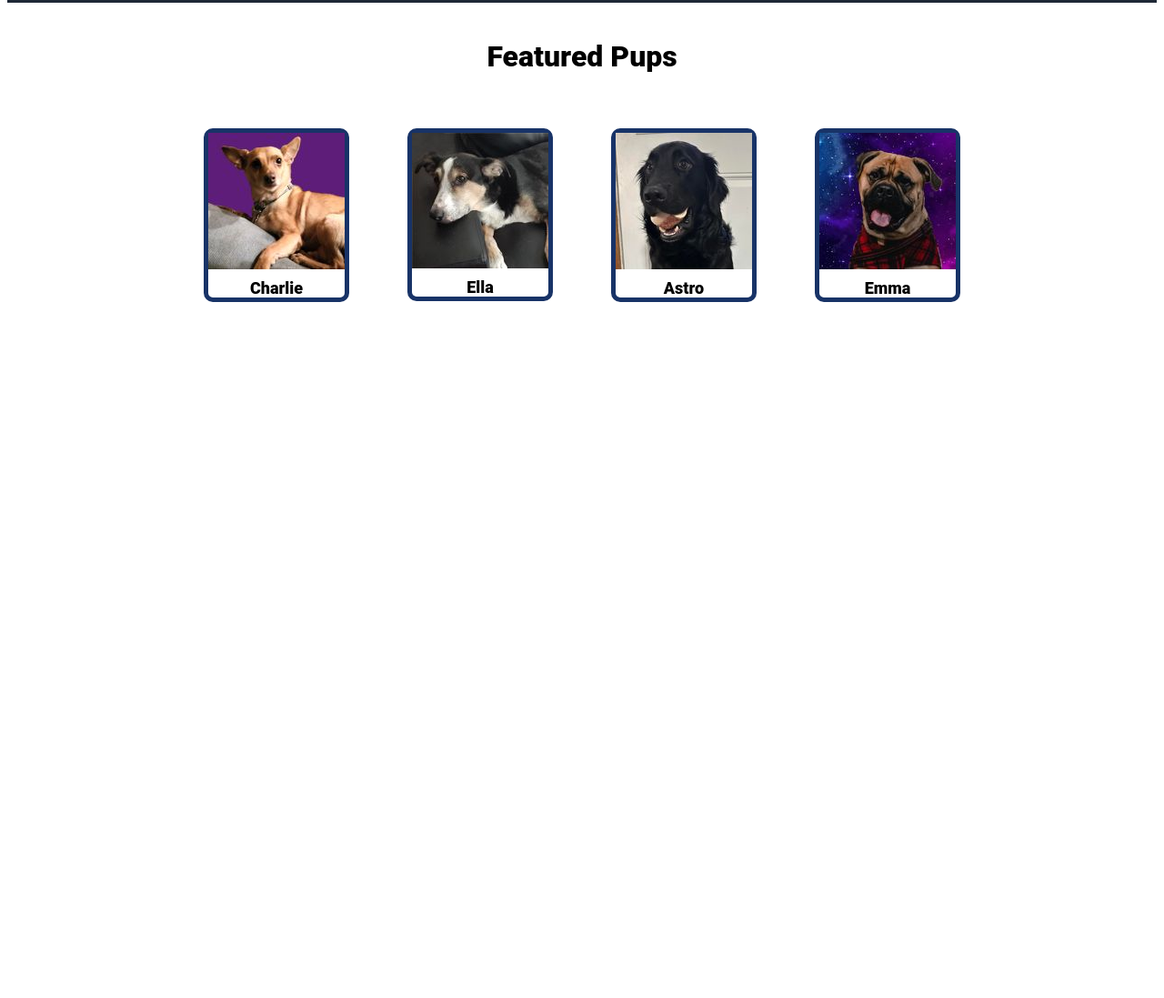
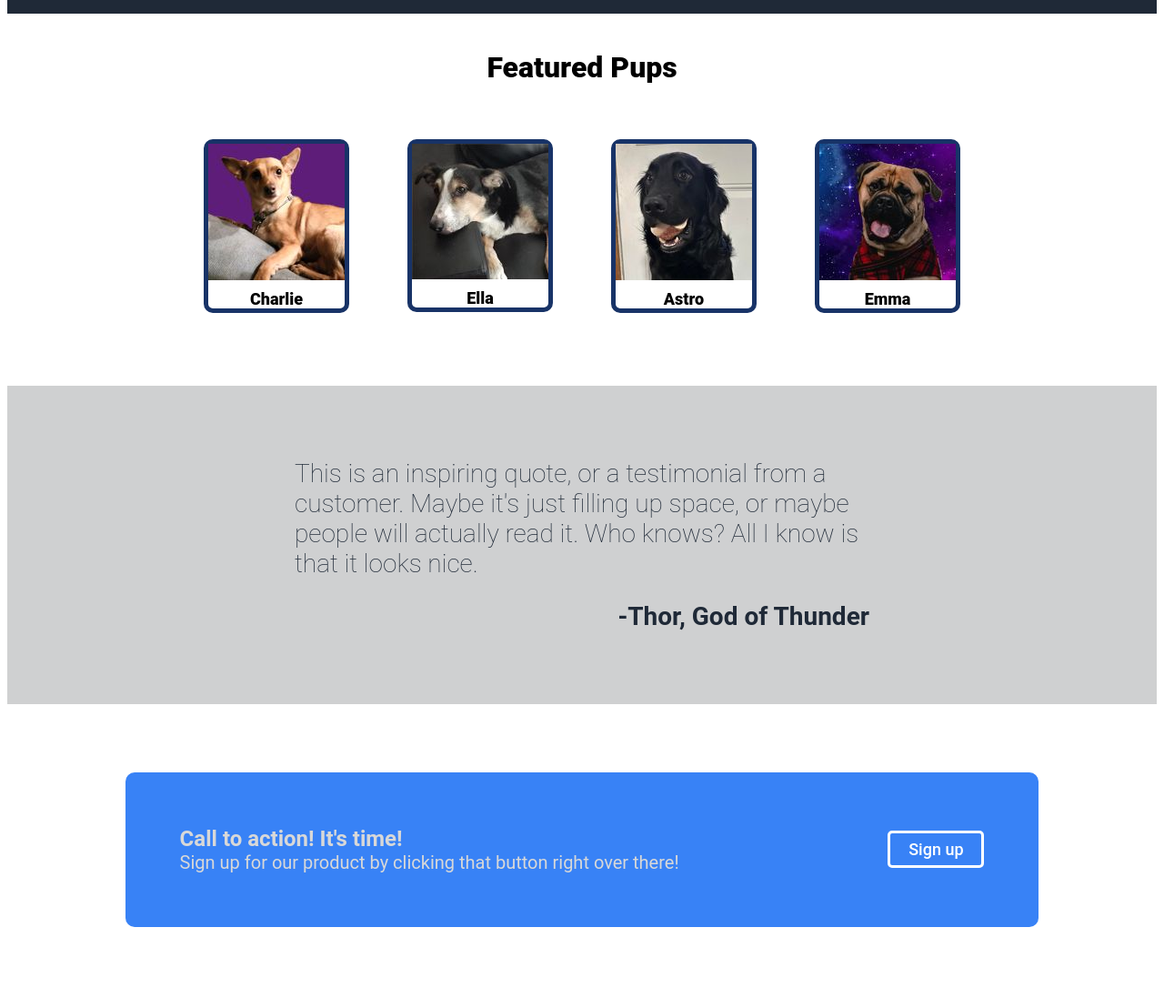
Before and after one commit to JasonBrunch/Landing-Page, a plain HTML site: page index.html in a window 1280 px wide. Shown: the part 622-1719 px from the top of the page at 91% size. Before the commit the page ends 1042 px from the top, so only its background shows below. Drawn offline with Linux system fonts and the light colour scheme.

Commit message:
Finished Layout of Site

```diff
--- a/index.html
+++ b/index.html
@@ -10,11 +10,11 @@
 <body>
     <div class="innerBox">
         <div class="box1">
-            <div class="header">Header Logo</div>
+            <div class="header"><img src="pawIcon.png" alt="Paw and Heart"/>OnlyPaws</div>
             <div class="box2">
-                <div class="box3">Header link one</div>
-                <div class="box4">Header link two</div>
-                <div class="box5">Header link three</div>
+                <div class="box3">Log In</div>
+                <div class="box4">Find Pups</div>
+                <div class="box5">About</div>
             </div>
         </div>
     </div>
@@ -42,16 +42,30 @@
       </section>
       <div class="featuredHeader">Featured Pups</div>
 
-      <secion id="featured">
+      <section id="featured">
         <div class="picBlock"><img src="charlie.jpg" alt="A Mastiff in Space"/> Charlie </div>
         <div class="picBlock"><img src="goodGirl.jpg" alt="A Mastiff in Space"/> Ella</div>
         <div class="picBlock"><img src="goodBoy.jpg" alt="Black Lab"/>Astro</div>
         <div class="picBlock"><img src="spaceDog.jpg" alt="A Mastiff in Space"/>Emma</div>
+      </section>
+      <Section id="quoteContainer">
+        <div class="quote">This is an inspiring quote, or a testimonial from a customer. Maybe it's just filling up space, or maybe people will actually read it. Who knows? All I know is that it looks nice.</div>
+        <div class="quoteAuthor">-Thor, God of Thunder</div>
+      </Section>
+      <Section id="signUp">
+        <div class="signUpBox">
+          <div class="wordHolder">
+          <div class="words2">Call to action! It's time!</div>
+          <div class="words">Sign up for our product by clicking that button right over there!</div>
+        </div>
 
 
-
+          <div class="signButton">Sign up</div>
         </div>
 
-      </secion>
+
+      </Section>
+
+
 </body>
 </html>
--- a/style.css
+++ b/style.css
@@ -25,11 +25,12 @@ body {
 
 }
 .header{
-
+    display: flex;
     font-size: 24px;
     font-weight: 500;
     color: #f9faf8;
     flex-shrink: 0;
+    align-items: center;
 
 }
 .box2{
@@ -37,11 +38,12 @@ body {
     display:flex;
     justify-content: flex-end;
     justify-content: space-around;
-
+    align-items: center;
     font-size: 18px;
     color: #b5b5b6;
     flex-shrink: 0;
-    gap: 30px;
+    gap: 70px;
+    font-weight: 500;
 }
 
 
@@ -124,3 +126,93 @@ img{
   font-size: 32px;
   padding-top: 40px;
 }
+#quoteContainer{
+  display: flex;
+  background-color: rgb(207, 208, 209);
+
+  padding-top: 80px;
+  padding-bottom: 80px;
+
+  font-size: 28px;
+
+  flex-direction: column;
+
+  align-items: center;
+  color:  #1f2937;;
+
+}
+.quote{
+  font-style: light italic;
+  font-size: 36;
+  width: 50%;
+  font-weight: 50;
+
+
+}
+.quoteAuthor{
+  display: flex;
+
+  justify-content: flex-end;
+  width: 50%;
+  padding-top: 25px;
+  font-weight: 600;
+}
+#signUp{
+  background-color: white;
+  display: flex;
+  justify-content: center;
+
+  padding-top: 75px;
+  padding-bottom: 75px;
+
+}
+.signUpBox{
+  width: 70%;
+  height: 110px;
+  background-color: #3882F6;
+  color: #d8d8d8;
+
+  border-style: solid;
+  border-width: 0px;
+  border-color: black;
+  border-radius: 10px;
+  display: flex;
+
+  padding-left: 60px;
+  padding-right: 60px;
+  padding-top: 30px;
+
+
+  padding-bottom: 30px;
+  gap: 50px;
+  align-items: center;
+  justify-content: space-between;
+
+}
+.wordHolder{
+
+font-size: 20px;
+}
+.words{
+
+}
+.words2{
+  font-weight: 700;
+  font-size: 24px;
+}
+.signButton{
+  display: flex;
+  border-width: 3px;
+  border-radius: 5px;
+  border-color: white;
+  color: white;
+  font-weight: 500;
+  font-size: 18px;
+  border-style: solid;
+  width: 100px;
+  height:35px;
+  align-items: center ;
+  justify-content: center;
+
+
+}
```
Also changed, not shown: pawIcon.png (added), 1 other file.
